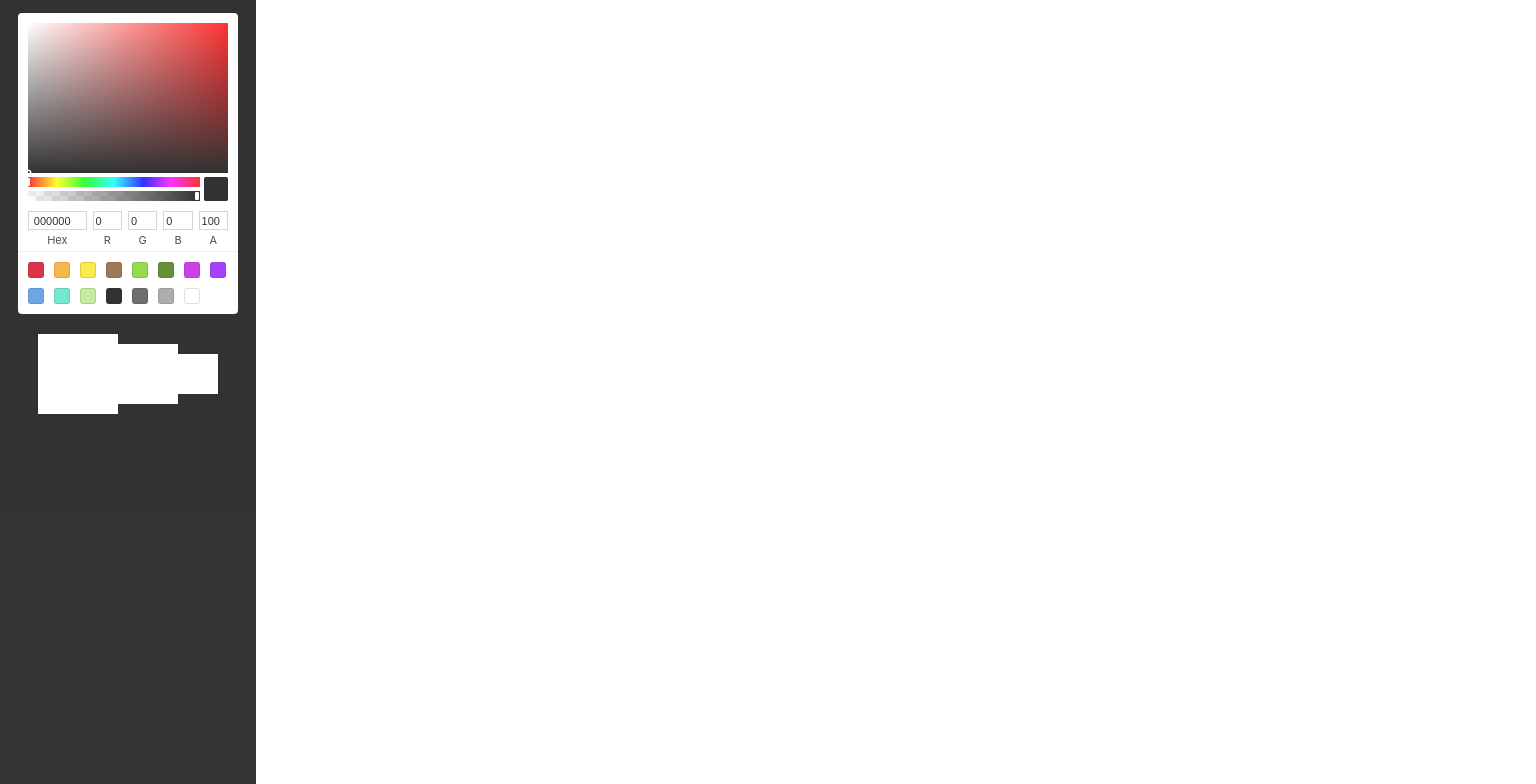
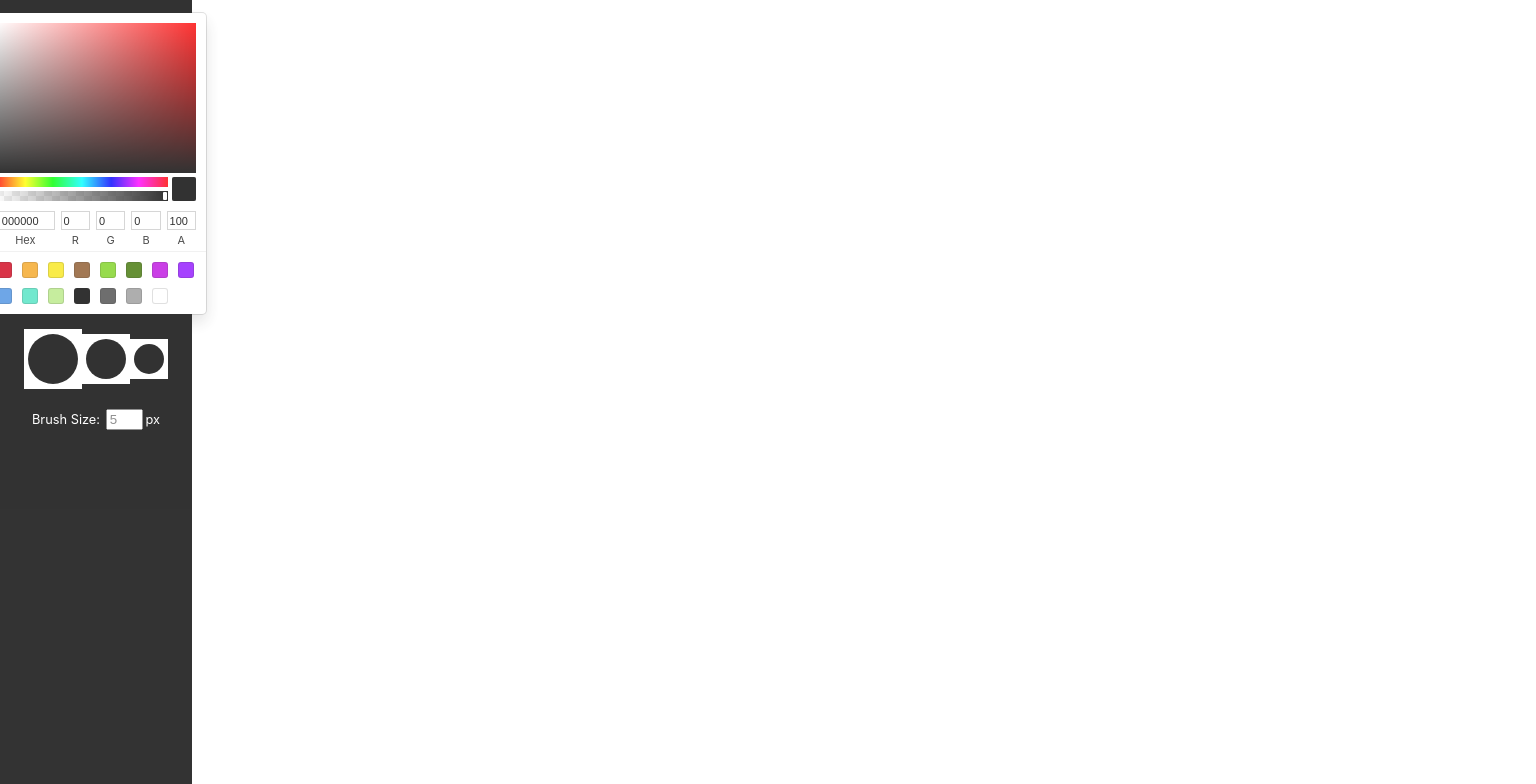
Before and after one commit to Jsoriano17/Binary-Canvas, a React (Create React App) app: page /art in a window 1280 px wide. Shown: the top 784 px of the page, 1536 px wide, since content can reach past the window. Built offline with nearby package versions, Linux system fonts and the light colour scheme.

Commit message:
working brush size change

```diff
--- a/src/components/ArtPage.js
+++ b/src/components/ArtPage.js
@@ -5,15 +5,31 @@ import ToolBar from './ToolBar';
 
 const ArtPage = () => {
     const [currentColor, setCurrentColor] = useState('#000000')
+    const [currentBrushSize, setCurrentBrushSize] = useState(5)
+    const [currentBrushShape, setCurrentBrushShape] = useState('round')
 
     const changeColor = (newColor) => {
       setCurrentColor(newColor)
     }
 
+    const changeBrushSize = (newSize) => {
+        setCurrentBrushSize(newSize)
+    }
+
+    const changeBrushShape = (newShape) => {
+        setCurrentBrushShape(newShape)
+    }
+
     return (
         <Container>
-            <ToolBar changeColor={changeColor}/>
-            <CanvasBoard color={currentColor}/>
+            <ToolBar
+                changeColor={changeColor}
+                changeBrushSize={changeBrushSize}
+                changeBrushShape={changeBrushShape}
+                color={currentColor}
+                brushSize={currentBrushSize}
+            />
+            <CanvasBoard color={currentColor} brushSize={currentBrushSize}/>
         </Container>
     )
 }
--- a/src/components/CanvasBoard.js
+++ b/src/components/CanvasBoard.js
@@ -1,7 +1,7 @@
 import React, { useEffect, useRef, useState } from 'react'
 import styled from 'styled-components'
 
-const CanvasBoard = ({color}) => {
+const CanvasBoard = ({color,brushSize}) => {
 
     const canvasRef = useRef(null)
     const contextRef = useRef(null)
@@ -26,6 +26,7 @@ const CanvasBoard = ({color}) => {
     const startDrawing = ({nativeEvent}) => {
         const {offsetX, offsetY} = nativeEvent
         contextRef.current.strokeStyle = color
+        contextRef.current.lineWidth = brushSize
         contextRef.current.beginPath()
         contextRef.current.moveTo(offsetX,offsetY)
         setIsDrawing(true)
@@ -60,7 +61,7 @@ const CanvasBoard = ({color}) => {
 export default CanvasBoard
 
 const Container = styled.div`
-    width: 70%;
+    width: 85%;
     height: 100%;
 `
 
--- a/src/components/ToolBar.js
+++ b/src/components/ToolBar.js
@@ -3,13 +3,18 @@ import { Link } from 'react-router-dom'
 import styled from 'styled-components'
 import { SketchPicker } from 'react-color';
 
-const ToolBar = ({changeColor}) => {
+const ToolBar = ({changeColor,changeBrushShape,changeBrushSize,color,brushSize}) => {
     const [background, setBackground] = useState('#000000')
 
     const handleChangeComplete = (color) => {
         setBackground(color.hex)
         changeColor(color.hex)
     };
+
+    const handleChange = (e) => {
+        changeBrushSize(e.target.value)
+        e.preventDefault()
+    }
 
     return (
         <Container>
@@ -18,10 +23,21 @@ const ToolBar = ({changeColor}) => {
                 onChangeComplete = { handleChangeComplete }
             />
             <ScaleBrushBtn>
-                <BrushSize style={{width: '80px', height: '80px'}}/>
-                <BrushSize style={{width: '60px', height: '60px'}}/>
-                <BrushSize style={{width: '40px', height: '40px'}}/>
+                <BrushSize onClick={() => changeBrushSize(40)} style={{width: '60px', height: '60px'}}>
+                    <Cirlce style={{width: '50px', height: '50px', background: color}}/>
+                </BrushSize>
+                <BrushSize onClick={() => changeBrushSize(20)} style={{width: '50px', height: '50px'}}>
+                    <Cirlce style={{width: '40px', height: '40px', background: color}}/>
+                </BrushSize>
+                <BrushSize onClick={() => changeBrushSize(5)} style={{width: '40px', height: '40px'}}>
+                    <Cirlce style={{width: '30px', height: '30px', background: color}}/>
+                </BrushSize>
             </ScaleBrushBtn>
+            <StyledForm onSubmit={e => { e.preventDefault(); }}>
+                <label>Brush Size:</label>
+                <StyledInput type="number" onChange={handleChange} placeholder={`${brushSize}`}/>
+                <p>px</p>
+            </StyledForm>
         </Container>
     )
 }
@@ -29,7 +45,7 @@ const ToolBar = ({changeColor}) => {
 export default ToolBar
 
 const Container = styled.div`
-    width: 20%;
+    width: 15%;
     height: 100%;
     display: flex;
     flex-direction: column;
@@ -41,15 +57,61 @@ const Container = styled.div`
 `
 
 const ScaleBrushBtn = styled.div`
+    width: 75%;
     display: flex;
     flex-direction: row;
     justify-content: space-between;
     align-items: center;
-    margin: 8% 0;
+    margin-top: 8%;
+
 `
 
+const StyledForm = styled.form`
+    width: 75%;
+    display: flex;
+    flex-direction: row;
+    justify-content: center;
+    align-items: center;
+    margin-top: 5%;
+
+    p {
+        color: white;
+        margin-left: 2%;
+        font-size: 1vw;
+    }
+
+    label {
+        font-size: 1vw;
+        color: white;
+        margin-right: 4%;
+    }
+`
+
+const StyledInput = styled.input `
+    width: 20%;
+
+    &:focus {
+        outline: none;
+        border-color: #9ecaed;
+        box-shadow: 0 0 5px #9ecaed;
+    }
+`
 const BrushSize = styled.div`
     background: white;
     width: 50px;
     height: 50px;
+    display: flex;
+    justify-content: center;
+    align-items: center;
+    cursor: pointer;
+
+    &: hover {
+        -webkit-box-shadow:0 0 20px white;
+        -moz-box-shadow: 0 0 20px white;
+        box-shadow:0 0 20px white;
+    }
 `
+
+const Cirlce = styled.div`
+    border-radius: 50%;
+`
```
